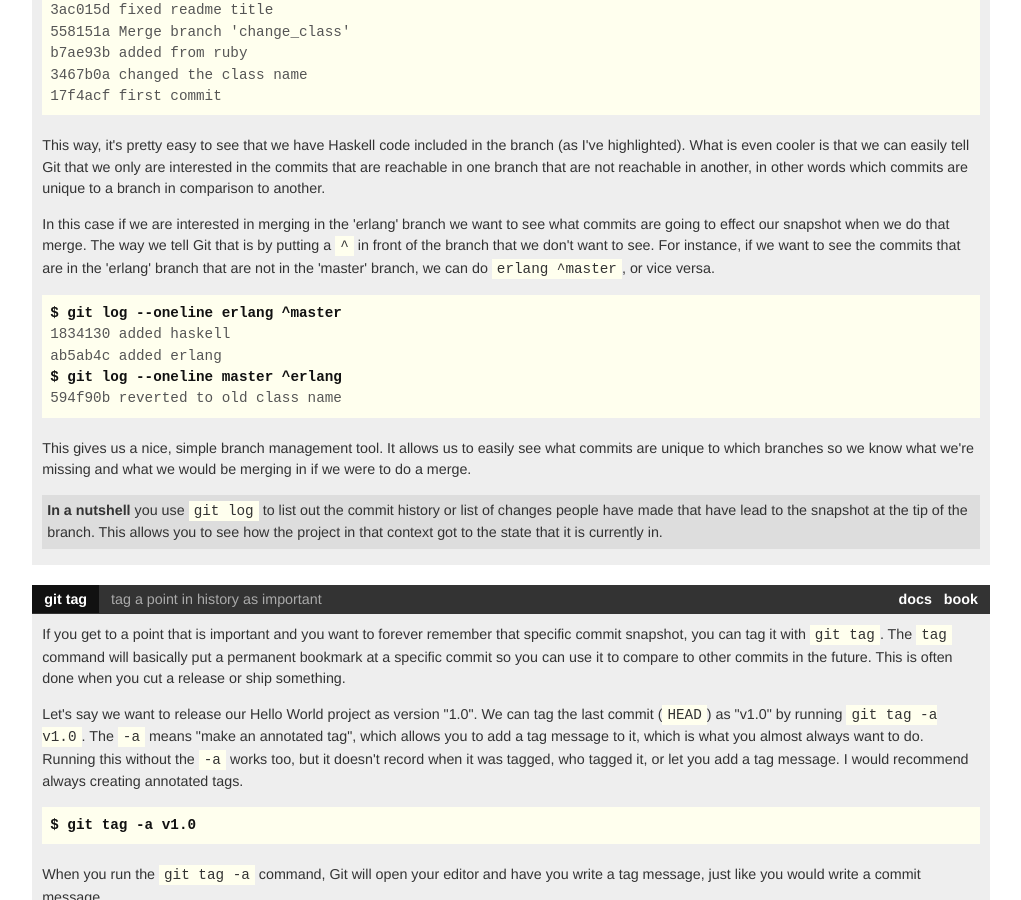
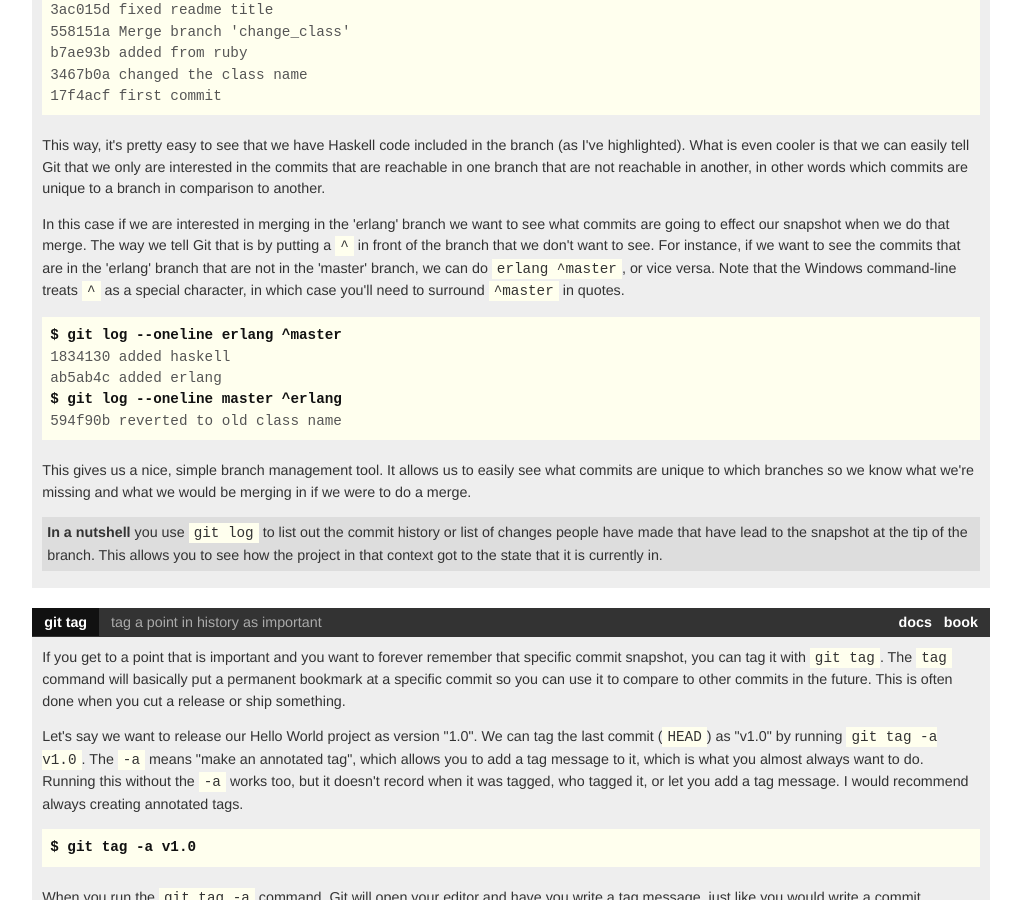
Before and after one commit to git/git-reference, a Jekyll site: the page built from branching/index.html, in a window 1280 px wide and 900 px high, scrolled down 9386 px. Shown: the whole window, without its empty margins (227-1248 px from the left). Built offline with Jekyll 4.4.1, drawn with Linux system fonts in a browser that asks for light colours; nearby versions of some CDN libraries; library files that are not in the unit come from our copies.

Commit message:
Add note that ^ is a special character in windows.

```diff
--- a/branching/index.html
+++ b/branching/index.html
@@ -665,6 +665,9 @@ b7ae93b added from ruby
       front of the branch that we don't want to see.  For instance, if we want
       to see the commits that are in the 'erlang' branch that are not in the
       'master' branch, we can do <code>erlang ^master</code>, or vice versa.
+      Note that the Windows command-line treats <code>^</code> as a special
+      character, in which case you'll need to surround <code>^master</code>
+      in quotes.
     </p>
 
 <pre>
```
